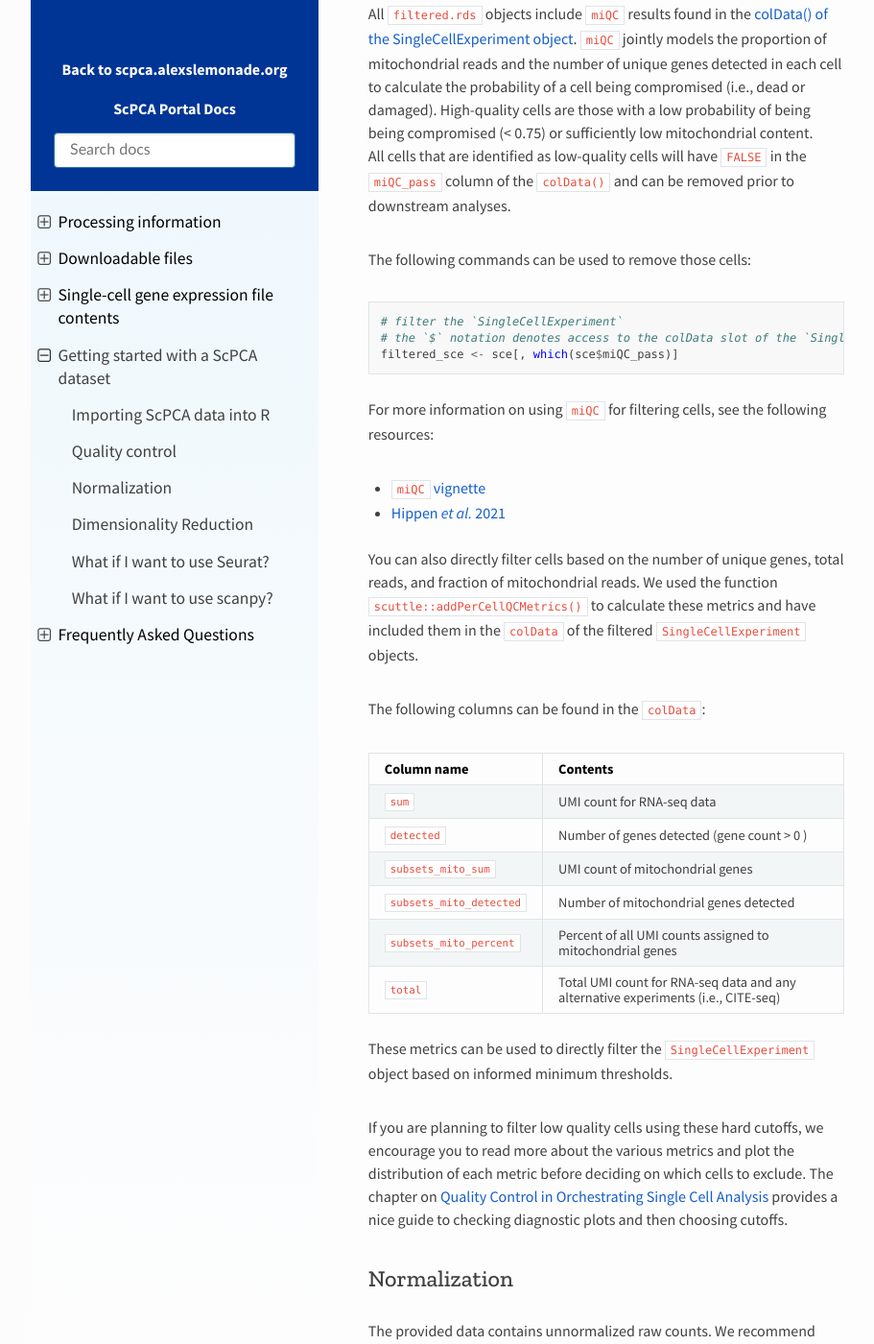
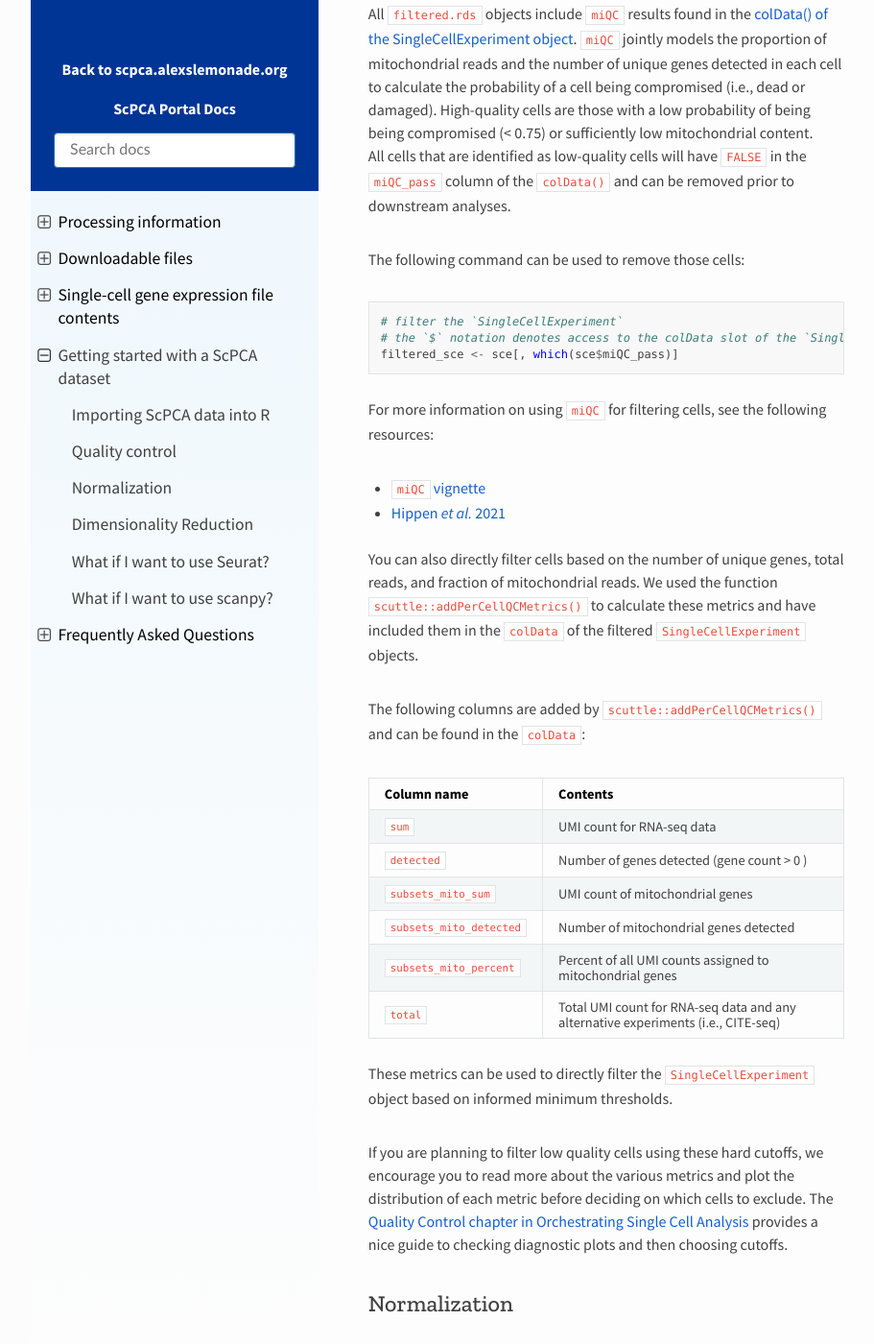
Before and after one commit to DongzeHE/scpca-docs, a Sphinx documentation site: the page built from docs/getting_started.md, in a window 1280 px wide and 1400 px high, scrolled down 1603 px. Shown: the whole window at 96% size, without its empty margins (158-1069 px from the left). Built offline with Sphinx 7.4.7 and the Read the Docs theme 2.0.0, drawn with Linux system fonts in a browser that asks for light colours; some of the changed text lies outside the part shown.

Commit message:
small wording changes

````diff
--- a/docs/getting_started.md
+++ b/docs/getting_started.md
@@ -47,7 +47,7 @@
 High-quality cells are those with a low probability of being being compromised (< 0.75) or sufficiently low mitochondrial content.
 All cells that are identified as low-quality cells will have `FALSE` in the `miQC_pass` column of the `colData()` and can be removed prior to downstream analyses.
 
-The following commands can be used to remove those cells:
+The following command can be used to remove those cells:
 
 ```r
 # filter the `SingleCellExperiment`
@@ -62,7 +62,7 @@
 You can also directly filter cells based on the number of unique genes, total reads, and fraction of mitochondrial reads.
 We used the function [`scuttle::addPerCellQCMetrics()`](https://rdrr.io/github/LTLA/scuttle/man/addPerCellQCMetrics.html) to calculate these metrics and have included them in the `colData` of the filtered `SingleCellExperiment` objects.
 
-The following columns can be found in the `colData`:
+The following columns are added by `scuttle::addPerCellQCMetrics()` and can be found in the `colData`:
 
 | Column name             | Contents                                                                                                                                                                                      |
 | ----------------------- | --------------------------------------------------------------------------------------------------------------------------|
@@ -76,7 +76,7 @@
 These metrics can be used to directly filter the `SingleCellExperiment` object based on informed minimum thresholds.
 
 If you are planning to filter low quality cells using these hard cutoffs, we encourage you to read more about the various metrics and plot the distribution of each metric before deciding on which cells to exclude.
-The chapter on [Quality Control in Orchestrating Single Cell Analysis](http://bioconductor.org/books/3.13/OSCA.basic/quality-control.html#quality-control) provides a nice guide to checking diagnostic plots and then choosing cutoffs.
+The [Quality Control chapter in Orchestrating Single Cell Analysis](http://bioconductor.org/books/3.13/OSCA.basic/quality-control.html#quality-control) provides a nice guide to checking diagnostic plots and then choosing cutoffs.
 
 ## Normalization
 
@@ -105,7 +105,7 @@
 
 ## Dimensionality Reduction
 
- Dimensionality reduction is commonly used as a precursor to plotting, clustering, and other downstream analysis.
+Dimensionality reduction is commonly used as a precursor to plotting, clustering, and other downstream analysis.
 
 It is common to start with performing [principal component analysis (PCA)](http://bioconductor.org/books/3.13/OSCA.basic/dimensionality-reduction.html#principal-components-analysis), a technique that identifies new axes that capture the largest amount of variation in the data.
 The PCA results can be calculated and stored in the `SingleCellExperiment` object using the following command:
@@ -116,14 +116,14 @@
 ```
 
 Here we are calculating PCA by using the default of the top 500 most highly variable genes as input, however this is not always the optimal choice.
-We encourage you to visit the chapter on [Feature Selection in Orchestrating Single Cell Analysis](http://bioconductor.org/books/3.13/OSCA.basic/feature-selection.html#feature-selection) to read more about modeling gene variance and selecting the highly variable genes.
+We encourage you to visit the [Feature selection chapter in Orchestrating Single Cell Analysis](http://bioconductor.org/books/3.13/OSCA.basic/feature-selection.html#feature-selection) to read more about modeling gene variance and selecting the highly variable genes.
 
 PCA is commonly used for initial dimensionality reduction, however we can use more advanced techniques, like [UMAP (Uniform Manifold Approximation and Projection)](http://bioconductor.org/books/3.13/OSCA.basic/dimensionality-reduction.html#uniform-manifold-approximation-and-projection), that are better for visualization.
 UMAP allows for better separation between clusters of cells, but can be dependent on the choice of parameters, such as the number of neighbors and minimum distance between points.
 It's important to note that while the observed clusters do have some meaning, the distance between clusters and the cluster density usually is not related to the similarity or dissimilarity of the clusters.
 Additionally, if the results are completely dependent on the choice of parameters then you should interpret the results with caution.
 
-UMAP can also be quite slow for a large dataset, so we recommend to use the previous PCA results as input to speed up the analysis.
+UMAP can also be quite slow for a large dataset, so we can use the previous PCA results as input to speed up the analysis.
 
 ```r
 # Run UMAP using already stored PCA results
````
Also changed, not shown: other parts of docs/getting_started.md (+1 -1 lines).
